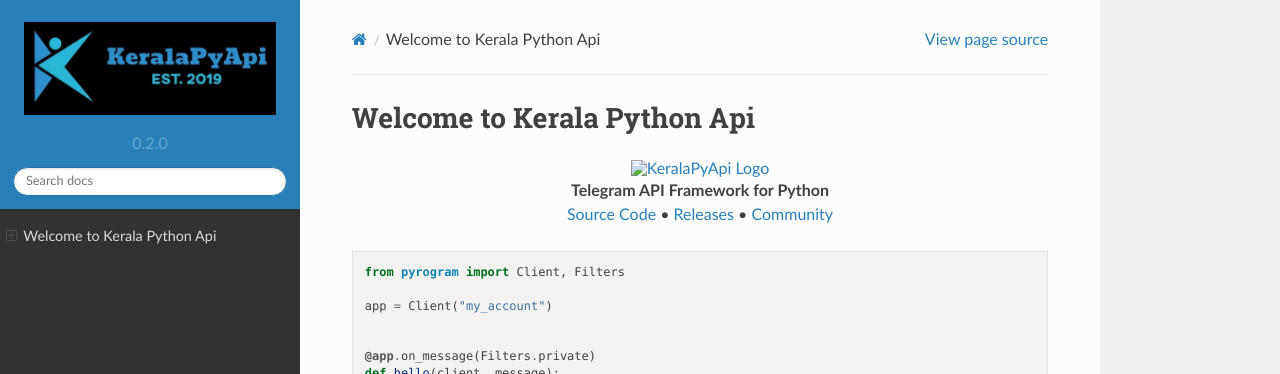
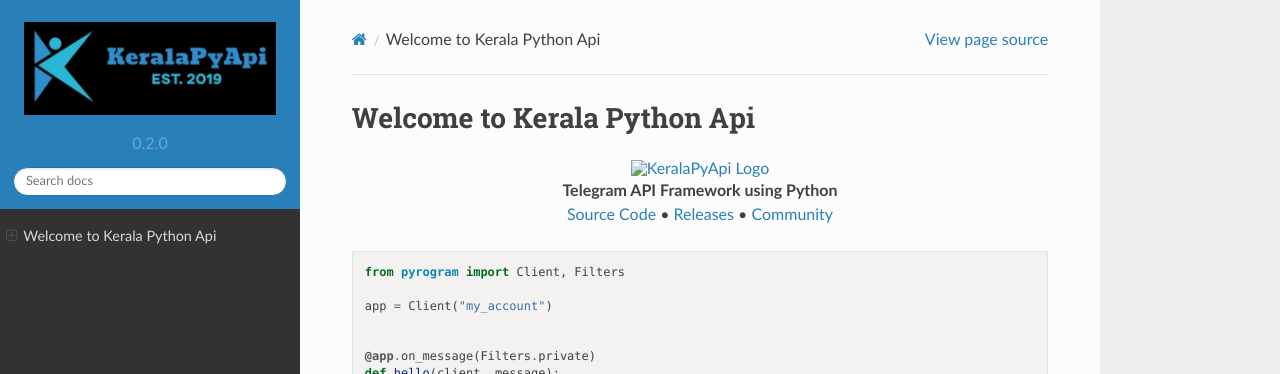
Before and after one commit to KeralaPyApi/KeralaPyApi, a Sphinx documentation site: the page built from docs/index.rst, in a window 1280 px wide and 900 px high. Shown: the top 374 px of the window. Built offline with Sphinx 7.4.7 and the Read the Docs theme 2.0.0, drawn with Linux system fonts in a browser that asks for light colours; pages that are not in the unit, such as notebooks, are missing from menus.

Commit message:
Update index.rst

```diff
--- a/docs/index.rst
+++ b/docs/index.rst
@@ -81,7 +81,7 @@
     </div>
 
     <p align="center">
-        <b>Telegram API Framework for Python</b>
+        <b>Telegram API Framework using Python</b>
 
         <br>
         <a href="https://github.com/pyrogram/pyrogram">
```
